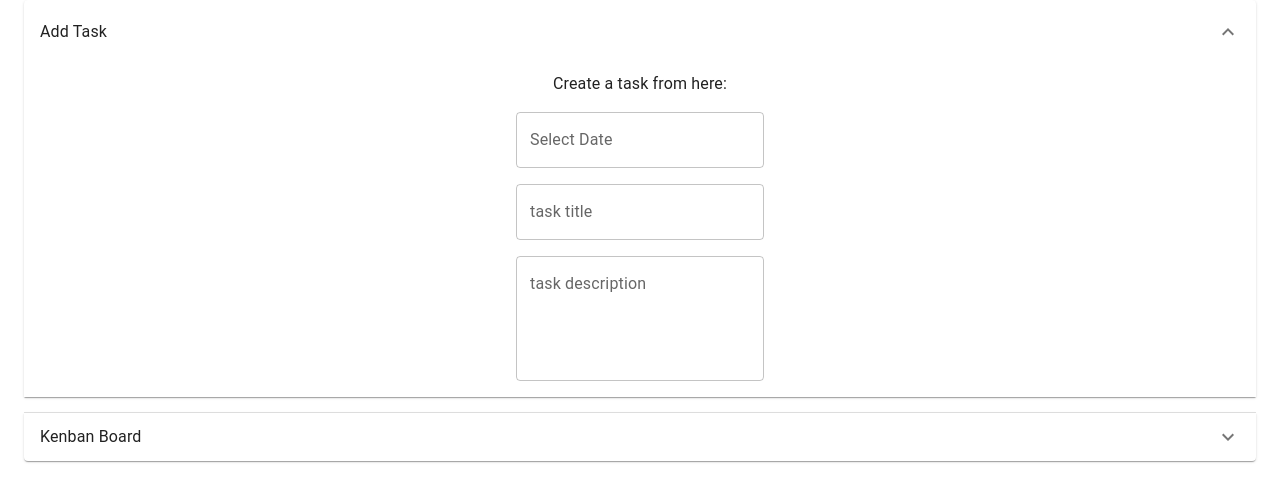
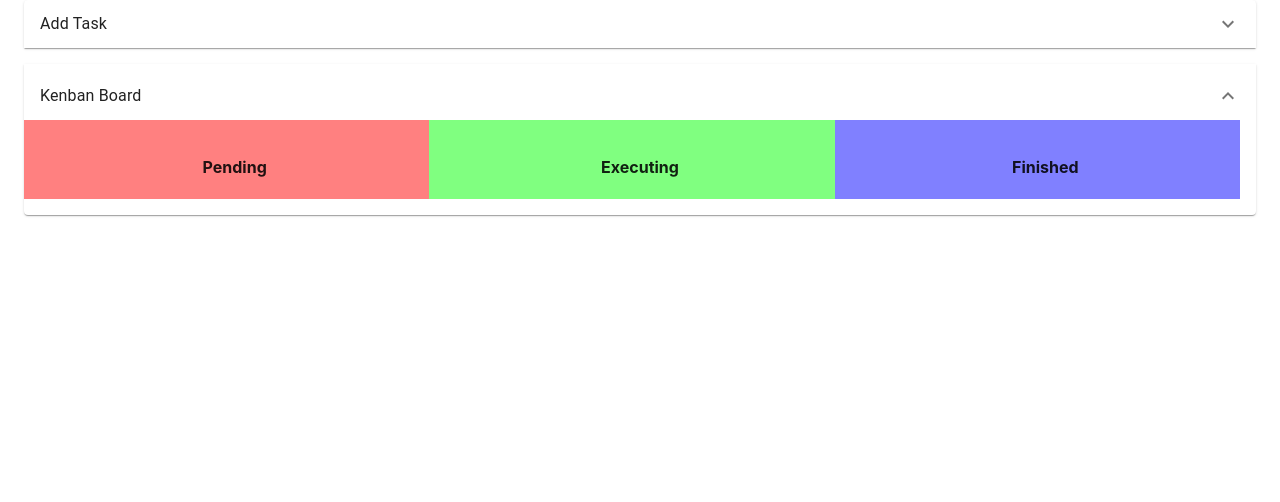
Before and after one commit to pkindalov/Simple-Kanban, a React (Create React App) app: page / in a window 1280 px wide. Shown: the top 502 px of the page. Built offline with nearby package versions, Linux system fonts and the light colour scheme.

Commit message:
Added state in the App component. Added props to Accordion and Form components Updated Form component. Added state for the new record and added props to other components. Other small changes

```diff
--- a/src/App.js
+++ b/src/App.js
@@ -1,19 +1,26 @@
-import { Container } from '@mui/material';
-import BasicAccordion from './components/accordion/BasicAccordion';
-import './App.css';
-import { LocalizationProvider } from '@mui/x-date-pickers';
-import { AdapterDateFns } from '@mui/x-date-pickers/AdapterDateFns'
-
+import { Container } from "@mui/material";
+import BasicAccordion from "./components/accordion/BasicAccordion";
+import "./App.css";
+import { LocalizationProvider } from "@mui/x-date-pickers";
+import { AdapterDateFns } from "@mui/x-date-pickers/AdapterDateFns";
+import React, { useState } from "react";
 
 function App() {
+  const [tasks, setTasks] = useState([]);
+
+  const addTask = (newTask) => {
+    setTasks([...tasks, newTask]);
+  }
+
+  console.log(tasks);
+
   return (
     <LocalizationProvider dateAdapter={AdapterDateFns}>
-    <div className="App">
-      <Container maxWidth="xl">
-      <BasicAccordion />
-      </Container>
-
-    </div>
+      <div className="App">
+        <Container maxWidth="xl">
+          <BasicAccordion tasks={tasks} addTask={addTask}  />
+        </Container>
+      </div>
     </LocalizationProvider>
   );
 }
--- a/src/components/accordion/BasicAccordion.js
+++ b/src/components/accordion/BasicAccordion.js
@@ -7,10 +7,10 @@ import ExpandMoreIcon from "@mui/icons-material/ExpandMore";
 import Board from "../board/Board";
 import Form from "../tasks/Form";
 
-export default function BasicAccordion() {
+export default function BasicAccordion({tasks, addTask}) {
   return (
     <div>
-      <Accordion defaultExpanded={true}>
+      <Accordion>
         <AccordionSummary
           expandIcon={<ExpandMoreIcon />}
           aria-controls="panel1a-content"
@@ -22,10 +22,10 @@ export default function BasicAccordion() {
           <Typography>
             Create a task from here:
           </Typography>
-          <Form />
+          <Form addTask={addTask} />
         </AccordionDetails>
       </Accordion>
-      <Accordion>
+      <Accordion defaultExpanded={true}>
         <AccordionSummary
           expandIcon={<ExpandMoreIcon />}
           aria-controls="panel2a-content"
--- a/src/components/tasks/Form.js
+++ b/src/components/tasks/Form.js
@@ -1,19 +1,58 @@
-import { TextField, FormControl, Box } from "@mui/material";
+import { TextField, FormControl, Box, Button, Select, MenuItem } from "@mui/material";
 import { DatePicker } from "@mui/x-date-pickers";
-// import {AdapterDateFns} from '@mui/x-date-pickers';
-// import {LocalizationProvider} from '@mui/x-date-pickers';
+import React, { useState } from 'react';
+import { format } from 'date-fns';
 
+const Form = ({ addTask }) => {
+  const [task, setTask] = useState({
+    date: '',
+    title: '',
+    description: '',
+    status: 'pending'
+  });
 
-const Form = () => {
+  const handleSubmit = (e) => {
+    e.preventDefault();
+    //TODO make validations here
+    if (task.title.trim() !== '') {
+      if(!task.date) task.date = format(new Date(), 'dd-MM-yyyy')
+      addTask(task); // Call the addTask function from props to add the new task
+      setTask({
+        date: '', // Set date back to an empty string after adding the task
+        title: '',
+        description: '',
+        status: 'pending'
+      }); // Clear the input fields after adding the task
+    }
+
+  }
+
+  const handleDateChange = (date) => {
+    console.log(date);
+    const formattedDate = date ? format(date, 'dd-MM-yyyy') : format(new Date(), 'dd-MM-yyyy');
+    setTask({...task, date: formattedDate});
+  }
+
+  const handleInputChange = (e) => {
+    const {name, value} = e.target;
+    setTask({...task, [name]: value});
+    // console.log(e.target);
+  }
+
+  // const handleStatusChange = (e) => {
+  //   console.log(e.target);
+  // }
+
   return (
-
-    <form>
+    <form onSubmit={handleSubmit}>
       <FormControl>
         <Box mt={2}>
         <DatePicker
           label="Select Date"
-        //   value={selectedDate}
-        //   onChange={handleDateChange}
+          name="date"
+          value={(task.date ? new Date(task.date) : new Date())}
+          onChange={handleDateChange}
+          // format="dd-MM-yyyy"
         //   renderInput={(params) => <TextField {...params} className={classes.textField} />}
         />
         </Box>
@@ -21,23 +60,44 @@ const Form = () => {
           <TextField
             id="title"
             label="task title"
+            name="title"
             fullWidth
-            // value={title}
-            // onChange={handleNameChange}
+            value={task.title}
+            onChange={handleInputChange}
           />
         </Box>
+
+      <Box mt={2}>
+      <Select
+          label="Status"
+          value={task.status}
+          // onChange={handleStatusChange}
+          name="status"
+          onChange={handleInputChange}
+          fullWidth
+        >
+          <MenuItem value="pending">Pending</MenuItem>
+          <MenuItem value="executing">Executing</MenuItem>
+          <MenuItem value="finished">Finished</MenuItem>
+        </Select>
+      </Box>
+
         <Box mt={2}>
           <TextField
             multiline
             minRows={4}
             maxRows={10}
-            // value={text}
-            // onChange={handleTextChange}
+            value={task.description}
+            onChange={handleInputChange}
             label="task description"
             variant="outlined"
             fullWidth
+            name="description"
             // style={{ marginBottom: 16 }}
           />
+        </Box>
+        <Box mt={2}>
+            <Button  type="submit" variant="contained">Create</Button>
         </Box>
       </FormControl>
     </form>
```
